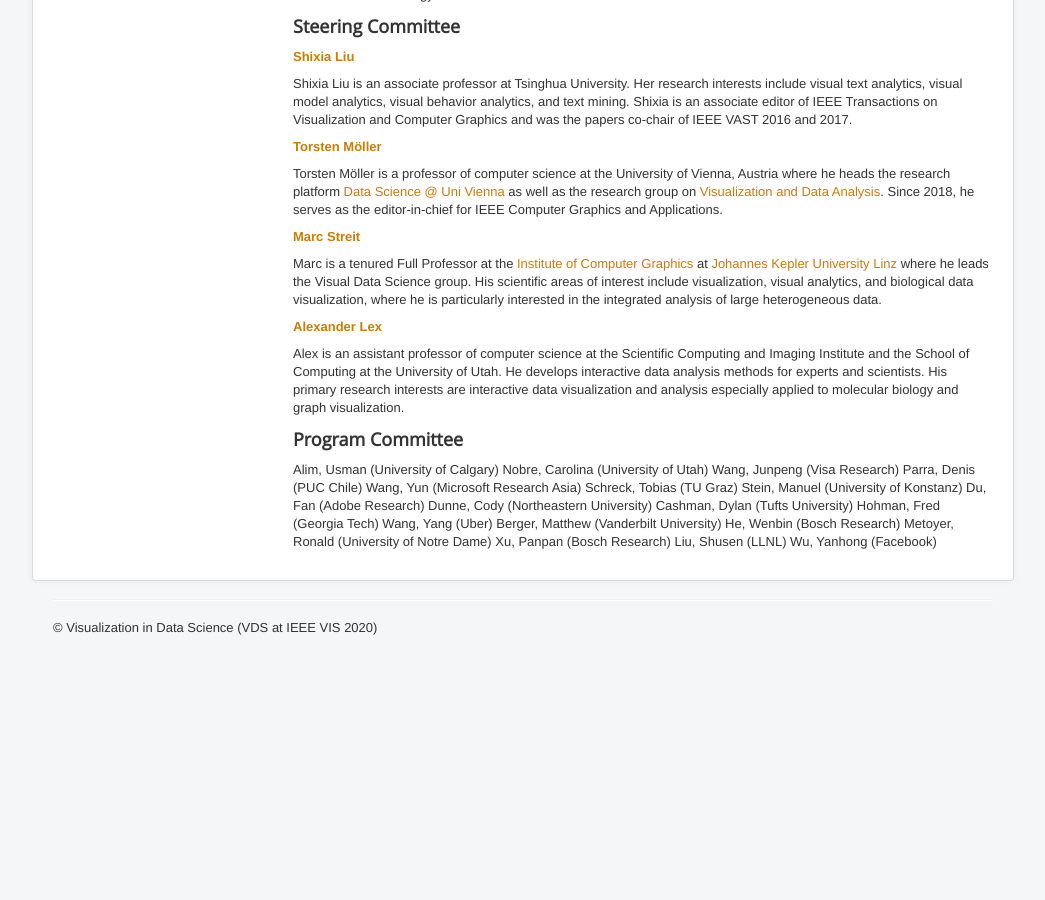
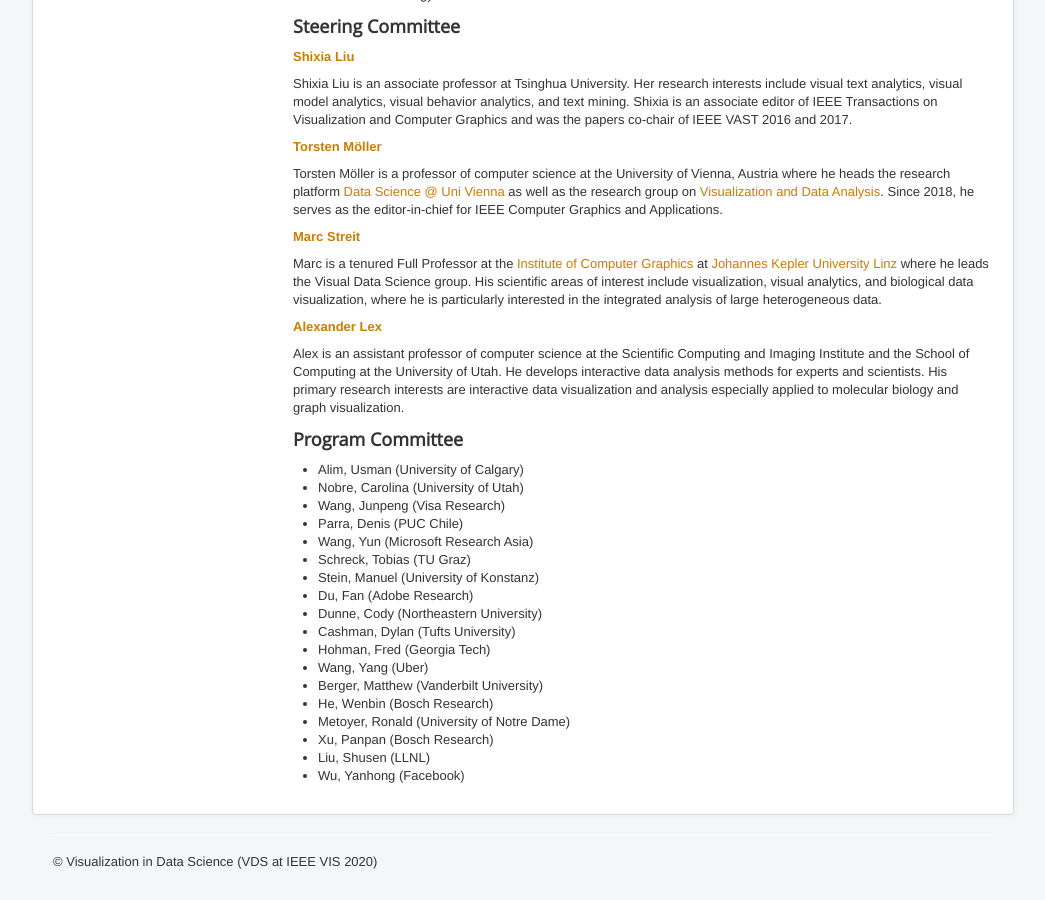
Before and after one commit to visualdatascience/2020, a Jekyll site: the page built from committee.md, in a window 1280 px wide and 900 px high, scrolled down 1019 px. Shown: the whole window, without its empty margins (117-1162 px from the left). Built offline with Jekyll 4.4.1, drawn with Linux system fonts in a browser that asks for light colours; before the commit the page ends 1685 px from its top, so only the background shows below that.

```diff
--- a/committee.md
+++ b/committee.md
@@ -53,24 +53,24 @@ Alex is an assistant professor of computer science at the Scientific Computing a
 ### Program Committee
 
 
-Alim, Usman (University of Calgary)
-Nobre, Carolina (University of Utah)
-Wang, Junpeng (Visa Research)
-Parra, Denis (PUC Chile)
-Wang, Yun (Microsoft Research Asia)
-Schreck, Tobias (TU Graz)
-Stein, Manuel (University of Konstanz)
-Du, Fan (Adobe Research)
-Dunne, Cody (Northeastern University)
-Cashman, Dylan (Tufts University)
-Hohman, Fred (Georgia Tech)
-Wang, Yang (Uber)
-Berger, Matthew (Vanderbilt University)
-He, Wenbin (Bosch Research)
-Metoyer, Ronald (University of Notre Dame)
-Xu, Panpan (Bosch Research)
-Liu, Shusen (LLNL)
-Wu, Yanhong (Facebook)
+- Alim, Usman (University of Calgary)
+- Nobre, Carolina (University of Utah)
+- Wang, Junpeng (Visa Research)
+- Parra, Denis (PUC Chile)
+- Wang, Yun (Microsoft Research Asia)
+- Schreck, Tobias (TU Graz)
+- Stein, Manuel (University of Konstanz)
+- Du, Fan (Adobe Research)
+- Dunne, Cody (Northeastern University)
+- Cashman, Dylan (Tufts University)
+- Hohman, Fred (Georgia Tech)
+- Wang, Yang (Uber)
+- Berger, Matthew (Vanderbilt University)
+- He, Wenbin (Bosch Research)
+- Metoyer, Ronald (University of Notre Dame)
+- Xu, Panpan (Bosch Research)
+- Liu, Shusen (LLNL)
+- Wu, Yanhong (Facebook)
 
 
 <!-- - Andrienko, Natalia (Fraunhofer IAIS & City University London)
```
